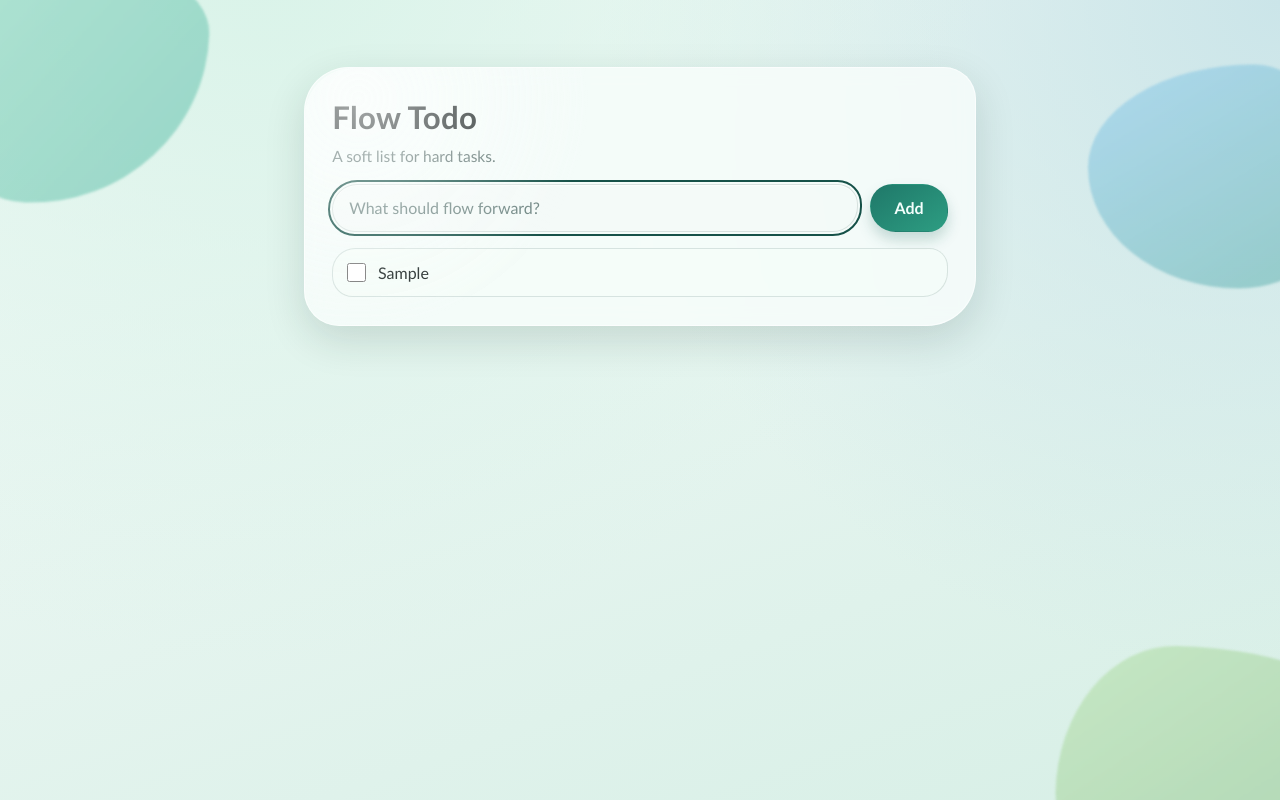
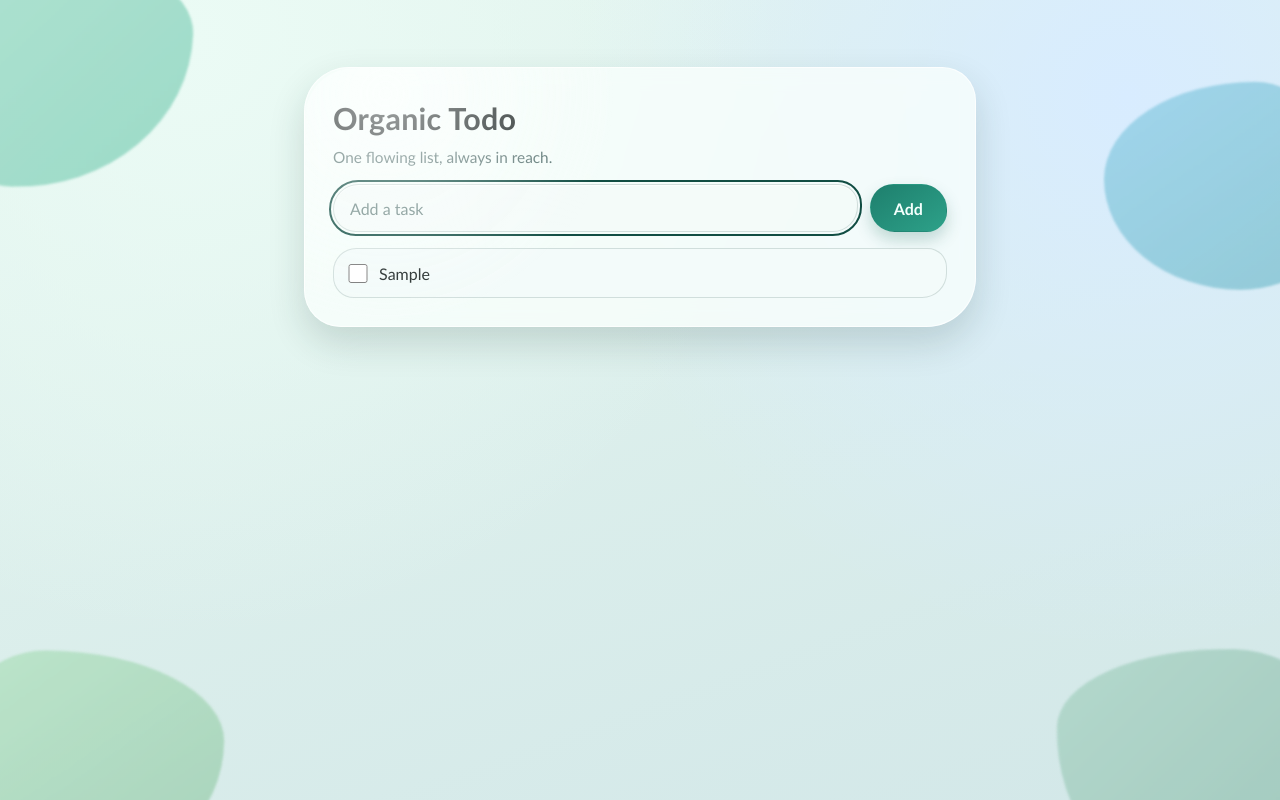
Before and after one commit to rasagy/todo-app-ui-aesthetics, a plain HTML site: page biomorphic/index.html in a window 1280 px wide. Both pictures are taken after typing "Sample" into the empty fields and a click on the button "Add". Drawn offline with Linux system fonts and the light colour scheme.

Commit message:
biomorphic tweaked

```diff
--- a/biomorphic/app.js
+++ b/biomorphic/app.js
@@ -19,6 +19,7 @@
       item &&
       typeof item.id === "string" &&
       typeof item.text === "string" &&
+      item.text.trim().length > 0 &&
       typeof item.completed === "boolean" &&
       typeof item.createdAt === "number" &&
       (typeof item.completedAt === "number" || item.completedAt === null)
@@ -28,10 +29,14 @@
   function loadTodos() {
     try {
       const raw = window.localStorage.getItem(STORAGE_KEY);
-      if (!raw) return [];
+      if (!raw) {
+        return [];
+      }
 
       const parsed = JSON.parse(raw);
-      if (!Array.isArray(parsed)) return [];
+      if (!Array.isArray(parsed)) {
+        return [];
+      }
 
       return parsed.filter(isValidTodoItem).map((todo) => ({
         id: todo.id,
@@ -46,14 +51,30 @@
     }
   }
 
-  function saveTodos(todos) {
+  function saveTodos() {
     try {
-      window.localStorage.setItem(STORAGE_KEY, JSON.stringify(todos));
+      window.localStorage.setItem(STORAGE_KEY, JSON.stringify(state.todos));
       state.storageAvailable = true;
     } catch (error) {
       state.storageAvailable = false;
       console.warn("Could not save todos to localStorage.", error);
     }
+  }
+
+  function createTodo(text) {
+    const now = Date.now();
+    const id =
+      typeof crypto !== "undefined" && typeof crypto.randomUUID === "function"
+        ? crypto.randomUUID()
+        : `${now}-${Math.random().toString(16).slice(2)}`;
+
+    return {
+      id,
+      text,
+      completed: false,
+      createdAt: now,
+      completedAt: null,
+    };
   }
 
   function sortTodos(todos) {
@@ -72,27 +93,8 @@
     });
   }
 
-  function createTodo(text) {
-    const now = Date.now();
-    const id =
-      typeof crypto !== "undefined" && typeof crypto.randomUUID === "function"
-        ? crypto.randomUUID()
-        : `${now}-${Math.random().toString(16).slice(2)}`;
-
-    return {
-      id,
-      text,
-      completed: false,
-      createdAt: now,
-      completedAt: null,
-    };
-  }
-
-  function setEmptyStateVisibility() {
+  function setStatusVisibility() {
     emptyState.hidden = state.todos.length > 0;
-  }
-
-  function setStorageNoteVisibility() {
     storageNote.hidden = state.storageAvailable;
   }
 
@@ -109,8 +111,8 @@
       const checkbox = document.createElement("input");
       checkbox.type = "checkbox";
       checkbox.checked = todo.completed;
-      checkbox.setAttribute("aria-label", `Mark \"${todo.text}\" as done`);
       checkbox.dataset.todoId = todo.id;
+      checkbox.setAttribute("aria-label", `Mark ${todo.text} as done`);
 
       const text = document.createElement("span");
       text.className = "todo-text";
@@ -121,16 +123,17 @@
     }
 
     list.append(fragment);
-    setEmptyStateVisibility();
-    setStorageNoteVisibility();
+    setStatusVisibility();
   }
 
   function addTodoFromInput() {
     const text = input.value.trim();
-    if (!text) return;
+    if (!text) {
+      return;
+    }
 
     state.todos.push(createTodo(text));
-    saveTodos(state.todos);
+    saveTodos();
     render();
 
     input.value = "";
@@ -144,19 +147,24 @@
 
   list.addEventListener("change", (event) => {
     const target = event.target;
-    if (!(target instanceof HTMLInputElement)) return;
-    if (target.type !== "checkbox") return;
+    if (!(target instanceof HTMLInputElement) || target.type !== "checkbox") {
+      return;
+    }
 
     const { todoId } = target.dataset;
-    if (!todoId) return;
+    if (!todoId) {
+      return;
+    }
 
     const todo = state.todos.find((item) => item.id === todoId);
-    if (!todo) return;
+    if (!todo) {
+      return;
+    }
 
     todo.completed = target.checked;
     todo.completedAt = target.checked ? Date.now() : null;
 
-    saveTodos(state.todos);
+    saveTodos();
     render();
   });
 
--- a/biomorphic/index.html
+++ b/biomorphic/index.html
@@ -7,36 +7,37 @@
     <link rel="stylesheet" href="./styles.css" />
   </head>
   <body>
-    <div class="page-bg" aria-hidden="true">
-      <div class="blob blob-a"></div>
-      <div class="blob blob-b"></div>
-      <div class="blob blob-c"></div>
+    <div class="bg-layer" aria-hidden="true">
+      <span class="blob blob-one"></span>
+      <span class="blob blob-two"></span>
+      <span class="blob blob-three"></span>
+      <span class="blob blob-four"></span>
     </div>
 
-    <main class="app-card" aria-labelledby="app-title">
+    <main class="app-shell" aria-labelledby="todo-title">
       <header class="app-header">
-        <h1 id="app-title">Flow Todo</h1>
-        <p class="subtitle">A soft list for hard tasks.</p>
+        <h1 id="todo-title">Organic Todo</h1>
+        <p class="app-subtitle">One flowing list, always in reach.</p>
       </header>
 
       <form id="todo-form" class="todo-form" autocomplete="off">
-        <label class="sr-only" for="todo-input">Add a todo</label>
+        <label class="sr-only" for="todo-input">Add a todo item</label>
         <input
           id="todo-input"
           name="todo"
           type="text"
           maxlength="200"
-          placeholder="What should flow forward?"
+          placeholder="Add a task"
           required
         />
         <button type="submit">Add</button>
       </form>
 
       <p id="storage-note" class="storage-note" role="status" hidden>
-        Local save is unavailable in this browser context.
+        Local save is currently unavailable.
       </p>
       <p id="empty-state" class="empty-state" role="status">
-        No todos yet. Add one above.
+        No todos yet. Add your first item.
       </p>
 
       <ul id="todo-list" class="todo-list" aria-label="Todo items"></ul>
--- a/biomorphic/styles.css
+++ b/biomorphic/styles.css
@@ -1,14 +1,20 @@
 :root {
-  --ink: #1f2827;
-  --muted: #5f7471;
-  --card: rgba(250, 254, 253, 0.76);
-  --card-border: rgba(255, 255, 255, 0.64);
-  --line: rgba(56, 94, 88, 0.16);
-  --input-bg: rgba(244, 250, 248, 0.88);
-  --button-start: #1f7869;
-  --button-end: #2d9d82;
-  --focus: #165148;
-  --shadow-soft: 0 14px 40px rgba(17, 39, 34, 0.14);
+  --bg-top: #e5f6ef;
+  --bg-bottom: #d2e7e8;
+  --blob-a: #9cdac6;
+  --blob-b: #8dcde6;
+  --blob-c: #b1e2bf;
+  --blob-d: #a8d3c3;
+  --text: #1d2625;
+  --muted: #5a7472;
+  --card: rgba(250, 255, 253, 0.76);
+  --card-border: rgba(255, 255, 255, 0.72);
+  --line: rgba(29, 70, 65, 0.16);
+  --input: rgba(243, 251, 249, 0.9);
+  --button-a: #1e7f6d;
+  --button-b: #2da189;
+  --focus: #114d43;
+  --shadow: 0 16px 36px rgba(20, 52, 46, 0.16);
 }
 
 *,
@@ -20,77 +26,89 @@
 body {
   margin: 0;
   min-height: 100vh;
-  background: radial-gradient(circle at 20% -10%, #d8f3e8 0%, transparent 55%),
-    radial-gradient(circle at 100% 0%, #cbe5e9 0%, transparent 45%),
-    linear-gradient(160deg, #f4faf8 0%, #d7efe6 100%);
-  color: var(--ink);
-  font-family: "Avenir Next", "Gill Sans", "Trebuchet MS", sans-serif;
+  color: var(--text);
+  font-family: "Trebuchet MS", "Gill Sans", "Avenir Next", sans-serif;
   line-height: 1.45;
+  background:
+    radial-gradient(circle at 15% 5%, #ebfbf5 0%, transparent 45%),
+    radial-gradient(circle at 88% 12%, #d8ecff 0%, transparent 42%),
+    linear-gradient(160deg, var(--bg-top) 0%, var(--bg-bottom) 100%);
   position: relative;
   padding: 1rem;
 }
 
-.page-bg {
+.bg-layer {
   position: fixed;
   inset: 0;
+  pointer-events: none;
   overflow: hidden;
-  pointer-events: none;
 }
 
 .blob {
   position: absolute;
+  display: block;
+  opacity: 0.74;
   filter: blur(1px);
-  opacity: 0.72;
-  animation: drift 13s ease-in-out infinite;
+  animation: drift 14s ease-in-out infinite;
 }
 
-.blob-a {
-  width: 18rem;
-  height: 16rem;
+.blob-one {
+  width: 17rem;
+  height: 15rem;
+  top: -4rem;
   left: -5rem;
-  top: -4rem;
-  background: linear-gradient(130deg, #9edec9, #7bcab9);
-  border-radius: 43% 57% 62% 38% / 44% 32% 68% 56%;
+  background: linear-gradient(135deg, var(--blob-a), #7fcfb7);
+  border-radius: 42% 58% 65% 35% / 44% 34% 66% 56%;
 }
 
-.blob-b {
-  width: 16rem;
-  height: 14rem;
+.blob-two {
+  width: 15rem;
+  height: 13rem;
+  top: 5rem;
   right: -4rem;
-  top: 4rem;
-  background: linear-gradient(150deg, #9fd2ef, #79bdb8);
-  border-radius: 65% 35% 41% 59% / 46% 59% 41% 54%;
+  background: linear-gradient(145deg, var(--blob-b), #78bdcb);
+  border-radius: 63% 37% 43% 57% / 47% 58% 42% 53%;
   animation-delay: -4s;
 }
 
-.blob-c {
-  width: 20rem;
-  height: 15rem;
-  right: -6rem;
-  bottom: -5rem;
-  background: linear-gradient(145deg, #bde4b5, #9dc9a0);
-  border-radius: 37% 63% 55% 45% / 62% 36% 64% 38%;
+.blob-three {
+  width: 18rem;
+  height: 14rem;
+  bottom: -4.5rem;
+  left: -4rem;
+  background: linear-gradient(145deg, var(--blob-c), #96c9aa);
+  border-radius: 38% 62% 50% 50% / 58% 40% 60% 42%;
   animation-delay: -8s;
 }
 
-.app-card {
+.blob-four {
+  width: 19rem;
+  height: 15rem;
+  bottom: -5rem;
+  right: -5rem;
+  background: linear-gradient(135deg, var(--blob-d), #8dbbac);
+  border-radius: 58% 42% 56% 44% / 34% 58% 42% 66%;
+  animation-delay: -10s;
+}
+
+.app-shell {
   position: relative;
   width: min(100%, 42rem);
-  margin: 1.5rem auto;
+  margin: 1.4rem auto;
   padding: 1.3rem;
   background: var(--card);
   border: 1px solid var(--card-border);
-  border-radius: 2.8rem 2rem 3.1rem 2.2rem;
-  box-shadow: var(--shadow-soft);
-  backdrop-filter: blur(8px);
+  border-radius: 2.8rem 2.1rem 3.1rem 2.3rem;
+  box-shadow: var(--shadow);
+  backdrop-filter: blur(10px);
 }
 
-.app-card::before {
+.app-shell::before {
   content: "";
   position: absolute;
   inset: 0;
-  border-radius: 3rem 1.9rem 2.7rem 2.4rem;
-  background: radial-gradient(circle at 8% 12%, rgba(255, 255, 255, 0.6), transparent 35%);
+  border-radius: 3.1rem 1.9rem 2.9rem 2.4rem;
+  background: radial-gradient(circle at 12% 10%, rgba(255, 255, 255, 0.58), transparent 36%);
   pointer-events: none;
 }
 
@@ -100,14 +118,14 @@ body {
 
 h1 {
   margin: 0;
-  font-size: 1.6rem;
+  font-size: 1.58rem;
   letter-spacing: 0.01em;
 }
 
-.subtitle {
-  margin: 0.3rem 0 0;
+.app-subtitle {
+  margin: 0.35rem 0 0;
   color: var(--muted);
-  font-size: 0.97rem;
+  font-size: 0.96rem;
 }
 
 .todo-form {
@@ -119,31 +137,31 @@ h1 {
 .todo-form input,
 .todo-form button {
   min-height: 3rem;
+  border: 1px solid transparent;
   font: inherit;
-  border: 1px solid transparent;
 }
 
 .todo-form input {
   flex: 1;
+  background: var(--input);
+  border-color: var(--line);
+  color: var(--text);
   padding: 0 1rem;
-  color: var(--ink);
-  background: var(--input-bg);
-  border-color: var(--line);
   border-radius: 2rem 1.6rem 2rem 1.8rem;
-  box-shadow: inset 0 1px 0 rgba(255, 255, 255, 0.65);
+  box-shadow: inset 0 1px 0 rgba(255, 255, 255, 0.72);
 }
 
 .todo-form input::placeholder {
-  color: #6f8683;
+  color: #6e8885;
 }
 
 .todo-form button {
-  padding: 0 1.1rem;
+  padding: 0 1.2rem;
   color: #f3fffc;
-  background: linear-gradient(145deg, var(--button-start), var(--button-end));
-  border-radius: 1.7rem 1.9rem 1.5rem 1.95rem;
+  background: linear-gradient(145deg, var(--button-a), var(--button-b));
+  border-radius: 1.8rem 1.95rem 1.55rem 1.9rem;
+  box-shadow: 0 8px 16px rgba(30, 103, 89, 0.24);
   cursor: pointer;
-  box-shadow: 0 8px 14px rgba(28, 102, 87, 0.22);
   font-weight: 600;
 }
 
@@ -163,18 +181,18 @@ h1 {
   display: flex;
   align-items: center;
   gap: 0.72rem;
-  padding: 0.76rem 0.88rem;
+  padding: 0.78rem 0.9rem;
   border: 1px solid var(--line);
-  background: rgba(244, 252, 249, 0.74);
-  border-radius: 1.45rem 1.15rem 1.55rem 1.3rem;
+  background: rgba(243, 251, 249, 0.8);
+  border-radius: 1.45rem 1.2rem 1.55rem 1.3rem;
 }
 
 .todo-item input[type="checkbox"] {
   width: 1.2rem;
   height: 1.2rem;
   margin: 0;
-  accent-color: #2a8a76;
   flex: 0 0 auto;
+  accent-color: #2b8b76;
 }
 
 .todo-text {
@@ -182,34 +200,34 @@ h1 {
 }
 
 .todo-item.completed {
-  opacity: 0.86;
-  background: rgba(236, 245, 243, 0.74);
+  background: rgba(232, 244, 241, 0.8);
+  opacity: 0.88;
 }
 
 .todo-item.completed .todo-text {
+  color: var(--muted);
   text-decoration: line-through;
   text-decoration-thickness: 2px;
-  text-decoration-color: rgba(49, 98, 90, 0.7);
-  color: var(--muted);
+  text-decoration-color: rgba(46, 102, 91, 0.72);
 }
 
 .empty-state,
 .storage-note {
-  margin: 0 0 0.72rem;
+  margin: 0 0 0.75rem;
   color: var(--muted);
-  font-size: 0.95rem;
+  font-size: 0.94rem;
 }
 
 .storage-note {
-  color: #8a3e2a;
+  color: #8a3b2f;
 }
 
 .sr-only {
   position: absolute;
   width: 1px;
   height: 1px;
+  margin: -1px;
   padding: 0;
-  margin: -1px;
   overflow: hidden;
   clip: rect(0, 0, 0, 0);
   border: 0;
@@ -228,7 +246,7 @@ button:focus-visible {
   }
 
   50% {
-    transform: translate3d(0, 0.85rem, 0) rotate(2deg);
+    transform: translate3d(0, 0.8rem, 0) rotate(2deg);
   }
 }
 
@@ -237,13 +255,13 @@ button:focus-visible {
     padding: 2.2rem 1rem;
   }
 
-  .app-card {
-    padding: 1.7rem;
+  .app-shell {
     margin: 2rem auto;
+    padding: 1.75rem;
   }
 
   h1 {
-    font-size: 1.95rem;
+    font-size: 1.9rem;
   }
 
   .todo-form {
```
